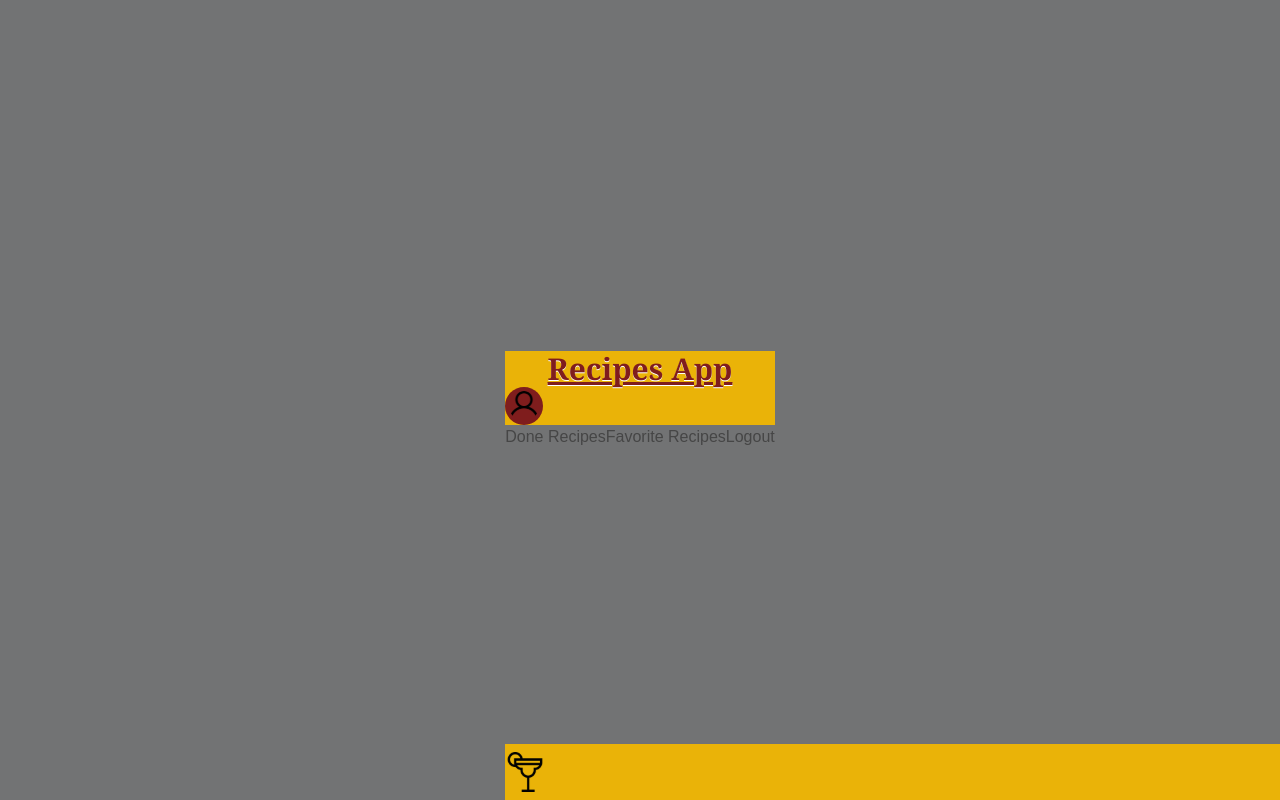
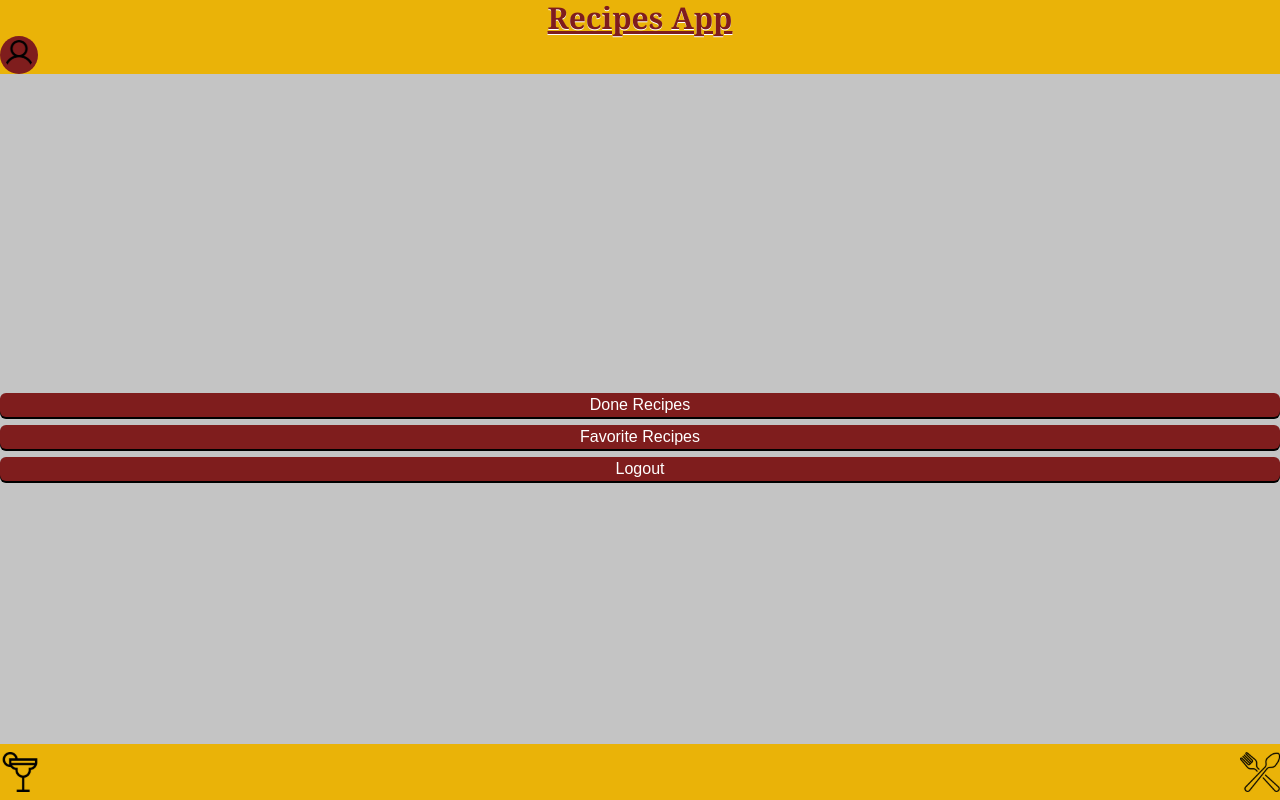
Before and after one commit to CaiqueSilva12/recipes-app, a React (Create React App) app: page /profile in a window 1280 px wide. Built offline with nearby package versions, Linux system fonts and the light colour scheme.

Commit message:
refactor: refactoring some code and adding css in Profile page

```diff
--- a/src/App.css
+++ b/src/App.css
@@ -1,6 +1,6 @@
 .meals {
   align-items: center;
-  background-color: rgb(114, 115, 116);
+  background-color: rgb(196, 196, 196);
   color: #464646;
   display: flex;
   flex-direction: column;
@@ -23,6 +23,10 @@
   font-size: 3em;
   font-weight: 900;
 } */
+
+.category-button {
+  box-shadow: 0 2px 0 rgb(0, 0, 0);
+}
 
 .recipes {
   display: flex;
--- a/src/components/Categories.jsx
+++ b/src/components/Categories.jsx
@@ -57,7 +57,7 @@ function Categories() {
         categories.length && categories
           .map(({ strCategory }, index) => (
             <button
-              className="bg-red-900 rounded-md text-white my-1 px-1 py-0"
+              className="category-button bg-red-900 rounded-md text-white my-1 px-1 py-0"
               type="button"
               key={ `${strCategory}-${index}` }
               onClick={ () => setCategoryClicked((prev) => {
--- a/src/index.css
+++ b/src/index.css
@@ -20,3 +20,7 @@ code {
   font-family: source-code-pro, Menlo, Monaco, Consolas, 'Courier New',
     monospace;
 }
+
+button {
+  box-shadow: 0 2px 0 rgb(0, 0, 0);
+}
--- a/src/pages/Profile.jsx
+++ b/src/pages/Profile.jsx
@@ -16,12 +16,17 @@ function Profile() {
     redirect('/');
   };
   return (
-    <div>
+    <div className="flex w-full h-full flex-col">
       <Header />
-      <div>
-        <p data-testid="profile-email">{ email }</p>
+        <p
+          className="font-bold text-xl text-black"
+          data-testid="profile-email">
+          { email }
+        </p>
 
+      <div className="flex h-full flex-col justify-center">
         <button
+          className="bg-red-900 rounded-md text-white my-1 px-1 py-0"
           type="button"
           data-testid="profile-done-btn"
           onClick={ () => redirect('/done-recipes') }
@@ -30,6 +35,7 @@ function Profile() {
         </button>
 
         <button
+          className="bg-red-900 rounded-md text-white my-1 px-1 py-0"
           type="button"
           data-testid="profile-favorite-btn"
           onClick={ () => redirect('/favorite-recipes') }
@@ -38,6 +44,7 @@ function Profile() {
         </button>
 
         <button
+          className="bg-red-900 rounded-md text-white my-1 px-1 py-0"
           type="button"
           data-testid="profile-logout-btn"
           onClick={ logoutButton }
```
